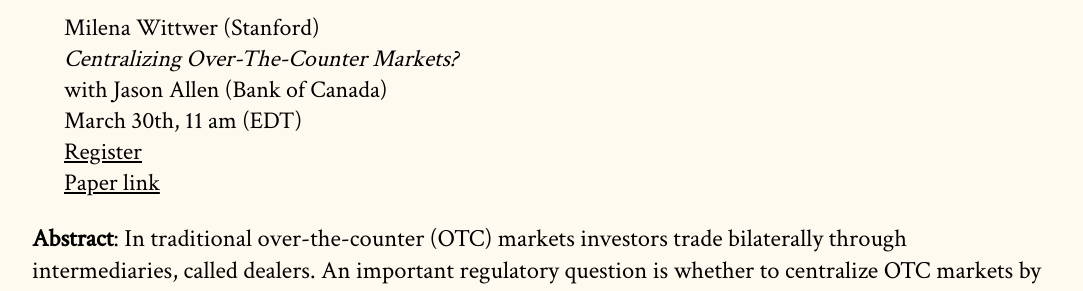
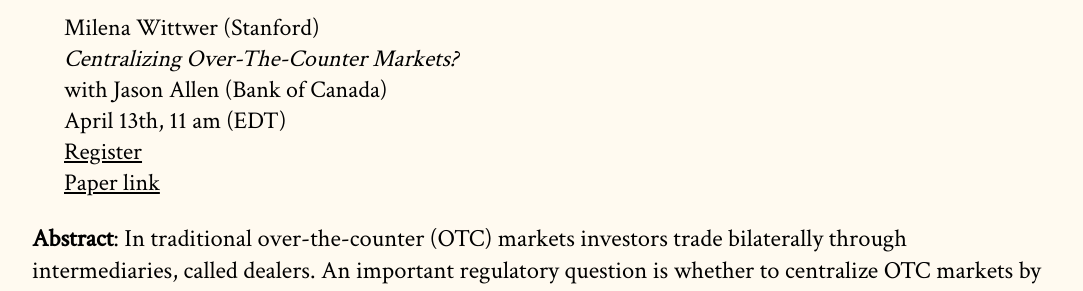
Before and after one commit to cpfiffer/microstructure.exchange, a Jekyll site: the page built from index.md, in a window 1280 px wide and 900 px high, scrolled down 350 px. Shown: the part 155-446 px from the top of the window, without its empty margins (96-1179 px from the left). Built offline with Jekyll 4.4.1, drawn with Linux system fonts in a browser that asks for light colours; some web fonts are replaced.

Commit message:
Correct date

```diff
--- a/_config.yml
+++ b/_config.yml
@@ -14,7 +14,7 @@ speaker-info:
   speaker-name: Milena Wittwer (Stanford)
   speaker-paper: "Centralizing Over-The-Counter Markets?"
   coauthors: "Jason Allen (Bank of Canada)"
-  speaker-date: March 30th, 11 am (EDT)
+  speaker-date: April 13th, 11 am (EDT)
   # discussant: "Gideon Saar (Cornell University)"
   paper-link: https://web.stanford.edu/~wittwer/files/JMP_Milena_Wittwer.pdf
   webinar-link: https://stockholmuniversity.zoom.us/meeting/register/u5Epce2rpjwqHNfw17rE5K4TEUyzEdsQ37oo
```
